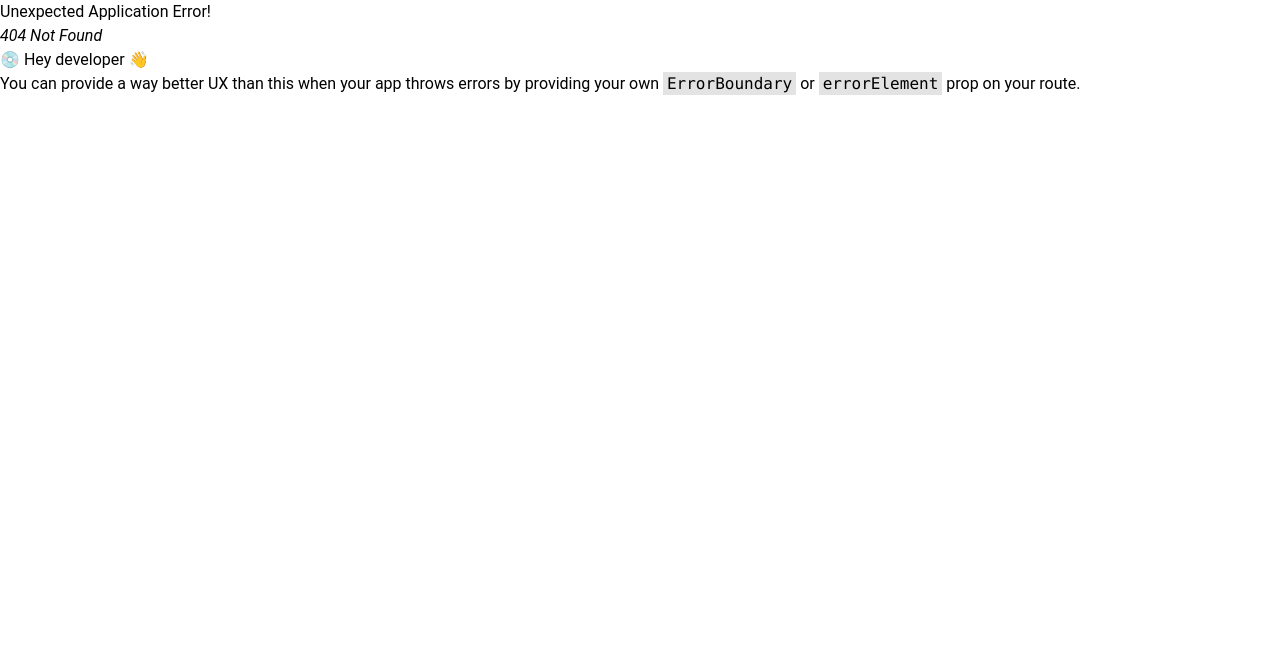
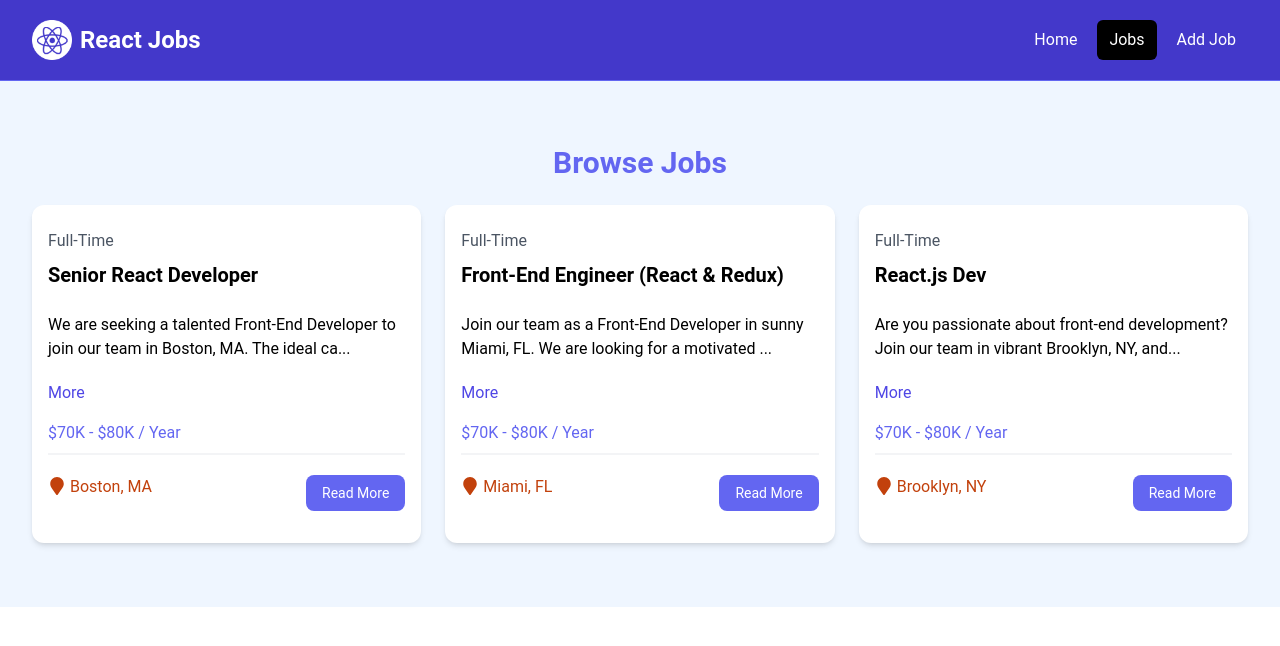
Before and after one commit to goosethedev/react-crash-2024, a React app: page /jobs in a window 1280 px wide. Before the commit this address had no page. Shown: the top 646 px of the page. Built offline with nearby package versions, Linux system fonts and the light colour scheme; the HTML template or start-up script is replaced by a standard one.

Commit message:
NavLink active fixed. New Jobs and NotFound pages.

```diff
--- a/src/App.tsx
+++ b/src/App.tsx
@@ -4,14 +4,19 @@
   Route,
   RouterProvider,
 } from "react-router-dom";
+
 import HomePage from "./pages/HomePage";
 import MainLayout from "./layouts/MainLayout";
+import JobsPage from "./pages/JobsPage";
+import NotFoundPage from "./pages/NotFoundPage";
 
 const App = () => {
   const router = createBrowserRouter(
     createRoutesFromElements(
       <Route path="/" element={<MainLayout />}>
         <Route index element={<HomePage />} />
+        <Route path="/jobs" element={<JobsPage />} />
+        <Route path="*" element={<NotFoundPage />} />
       </Route>
     )
   );
--- a/src/components/HomeCards.tsx
+++ b/src/components/HomeCards.tsx
@@ -1,4 +1,5 @@
 import { PropsWithChildren } from "react";
+import { Link } from "react-router-dom";
 
 interface CardProps extends PropsWithChildren {
   bg?: string;
@@ -18,24 +19,24 @@
             <p className="mt-2 mb-4">
               Browse our React jobs and start your career today
             </p>
-            <a
-              href="/jobs.html"
+            <Link
+              to="/jobs"
               className="inline-block px-4 py-2 text-white bg-black rounded-lg hover:bg-gray-700"
             >
               Browse Jobs
-            </a>
+            </Link>
           </Card>
           <Card bg="bg-indigo-100">
             <h2 className="text-2xl font-bold">For Employers</h2>
             <p className="mt-2 mb-4">
               List your job to find the perfect developer for the role
             </p>
-            <a
-              href="/add-job.html"
+            <Link
+              to="/add-job"
               className="inline-block px-4 py-2 text-white bg-indigo-500 rounded-lg hover:bg-indigo-600"
             >
               Add Job
-            </a>
+            </Link>
           </Card>
         </div>
       </div>
--- a/src/components/JobListings.tsx
+++ b/src/components/JobListings.tsx
@@ -1,4 +1,5 @@
 import { useState } from "react";
+import { Link } from "react-router-dom";
 import { FaMapMarker } from "react-icons/fa";
 
 import jobs from "../assets/data/jobs.json";
@@ -38,26 +39,26 @@
             <FaMapMarker className="inline mb-1 mr-1 text-lg" />
             {job.location}
           </div>
-          <a
-            href={`/job/${job.id}`}
+          <Link
+            to={`/job/${job.id}`}
             className="h-[36px] bg-indigo-500 hover:bg-indigo-600 text-white px-4 py-2 rounded-lg text-center text-sm"
           >
             Read More
-          </a>
+          </Link>
         </div>
       </div>
     </div>
   );
 };
 
-const JobListings = () => {
   const recentJobs = jobs.slice(0, 3);
+const JobListings = ({ isHome = false }: { isHome?: boolean }) => {
 
   return (
     <section className="px-4 py-10 bg-blue-50">
       <div className="m-auto container-xl lg:container">
         <h2 className="mb-6 text-3xl font-bold text-center text-indigo-500">
-          Browse Jobs
+          {isHome ? "Recent Jobs" : "Browse Jobs"}
         </h2>
         <div className="grid grid-cols-1 gap-6 md:grid-cols-3">
           {/* Job list */}
--- a/src/components/Navbar.tsx
+++ b/src/components/Navbar.tsx
@@ -1,41 +1,45 @@
+import { NavLink } from "react-router-dom";
+
 import logo from "../assets/images/logo.png";
 
 const Navbar = () => {
+  const linkClass = (isActive: boolean) =>
+    `${
+      isActive ? "bg-black" : ""
+    } px-3 py-2 text-white rounded-md hover:bg-gray-900 hover:text-white`;
+
   return (
     <nav className="bg-indigo-700 border-b border-indigo-500">
       <div className="px-2 mx-auto max-w-7xl sm:px-6 lg:px-8">
         <div className="flex items-center justify-between h-20">
           <div className="flex items-center justify-center flex-1 md:items-stretch md:justify-start">
             {/* <!-- Logo --> */}
-            <a
-              className="flex items-center flex-shrink-0 mr-4"
-              href="/index.html"
-            >
+            <NavLink className="flex items-center flex-shrink-0 mr-4" to="/">
               <img className="w-auto h-10" src={logo} alt="React Jobs" />
               <span className="hidden ml-2 text-2xl font-bold text-white md:block">
                 React Jobs
               </span>
-            </a>
+            </NavLink>
             <div className="md:ml-auto">
               <div className="flex space-x-2">
-                <a
-                  href="/index.html"
-                  className="px-3 py-2 text-white bg-black rounded-md hover:bg-gray-900 hover:text-white"
+                <NavLink
+                  to="/"
+                  className={({ isActive }) => linkClass(isActive)}
                 >
                   Home
-                </a>
-                <a
-                  href="/jobs.html"
-                  className="px-3 py-2 text-white rounded-md hover:bg-gray-900 hover:text-white"
+                </NavLink>
+                <NavLink
+                  to="/jobs"
+                  className={({ isActive }) => linkClass(isActive)}
                 >
                   Jobs
-                </a>
-                <a
-                  href="/add-job.html"
-                  className="px-3 py-2 text-white rounded-md hover:bg-gray-900 hover:text-white"
+                </NavLink>
+                <NavLink
+                  to="/add-job"
+                  className={({ isActive }) => linkClass(isActive)}
                 >
                   Add Job
-                </a>
+                </NavLink>
               </div>
             </div>
           </div>
--- a/src/components/ViewAllJobs.tsx
+++ b/src/components/ViewAllJobs.tsx
@@ -1,12 +1,14 @@
+import { Link } from "react-router-dom";
+
 const ViewAllJobs = () => {
   return (
     <section className="max-w-lg px-6 m-auto my-10">
-      <a
-        href="/jobs"
+      <Link
+        to="/jobs"
         className="block px-6 py-4 text-center text-white bg-black rounded-xl hover:bg-gray-700"
       >
         View All Jobs
-      </a>
+      </Link>
     </section>
   );
 };
--- a/src/pages/HomePage.tsx
+++ b/src/pages/HomePage.tsx
@@ -8,7 +8,7 @@
     <>
       <Hero />
       <HomeCards />
-      <JobListings />
+      <JobListings isHome={true} />
       <ViewAllJobs />
     </>
   );
--- /dev/null
+++ b/src/pages/JobsPage.tsx
@@ -0,0 +1,11 @@
+import JobListings from "../components/JobListings";
+
+const JobsPage = () => {
+  return (
+    <section className="bg-blue-50 px-4 py-6">
+      <JobListings />
+    </section>
+  );
+};
+
+export default JobsPage;
--- /dev/null
+++ b/src/pages/NotFoundPage.tsx
@@ -0,0 +1,19 @@
+import { Link } from "react-router-dom";
+import { FaExclamationTriangle } from "react-icons/fa";
+
+const NotFoundPage = () => {
+  return (
+    <section className="text-center flex flex-col justify-center items-center h-96">
+      <FaExclamationTriangle className="text-yellow-400 text-6xl mb-4" />
+      <h1 className="text-6xl font-bold mb-4">404 Not Found</h1>
+      <p className="text-xl mb-5">This page does not exist</p>
+      <Link
+        to="/"
+        className="text-white bg-indigo-700 hover:bg-indigo-900 rounded-md px-3 py-2 mt-4"
+      >
+        Go Back
+      </Link>
+    </section>
+  );
+};
+export default NotFoundPage;
```
